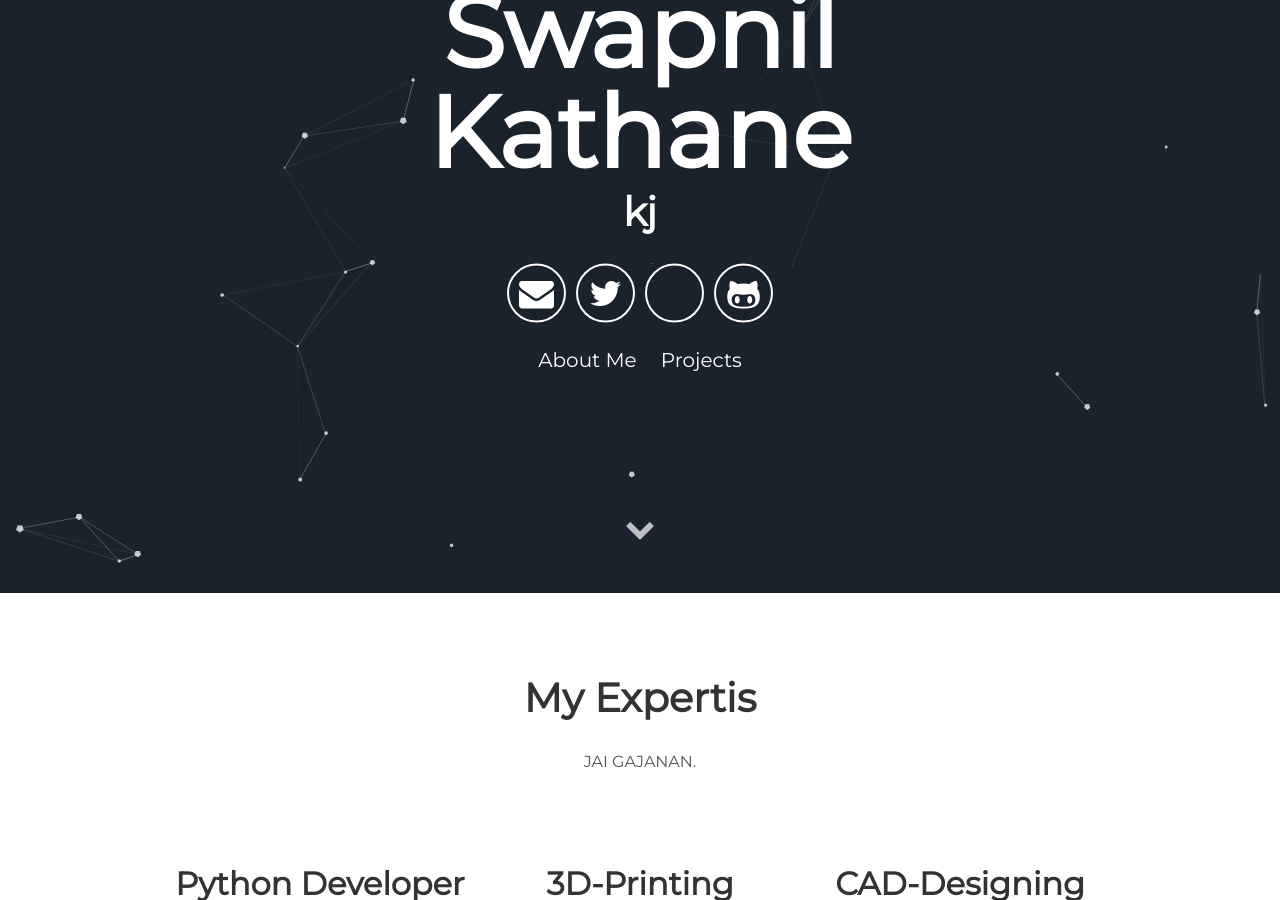
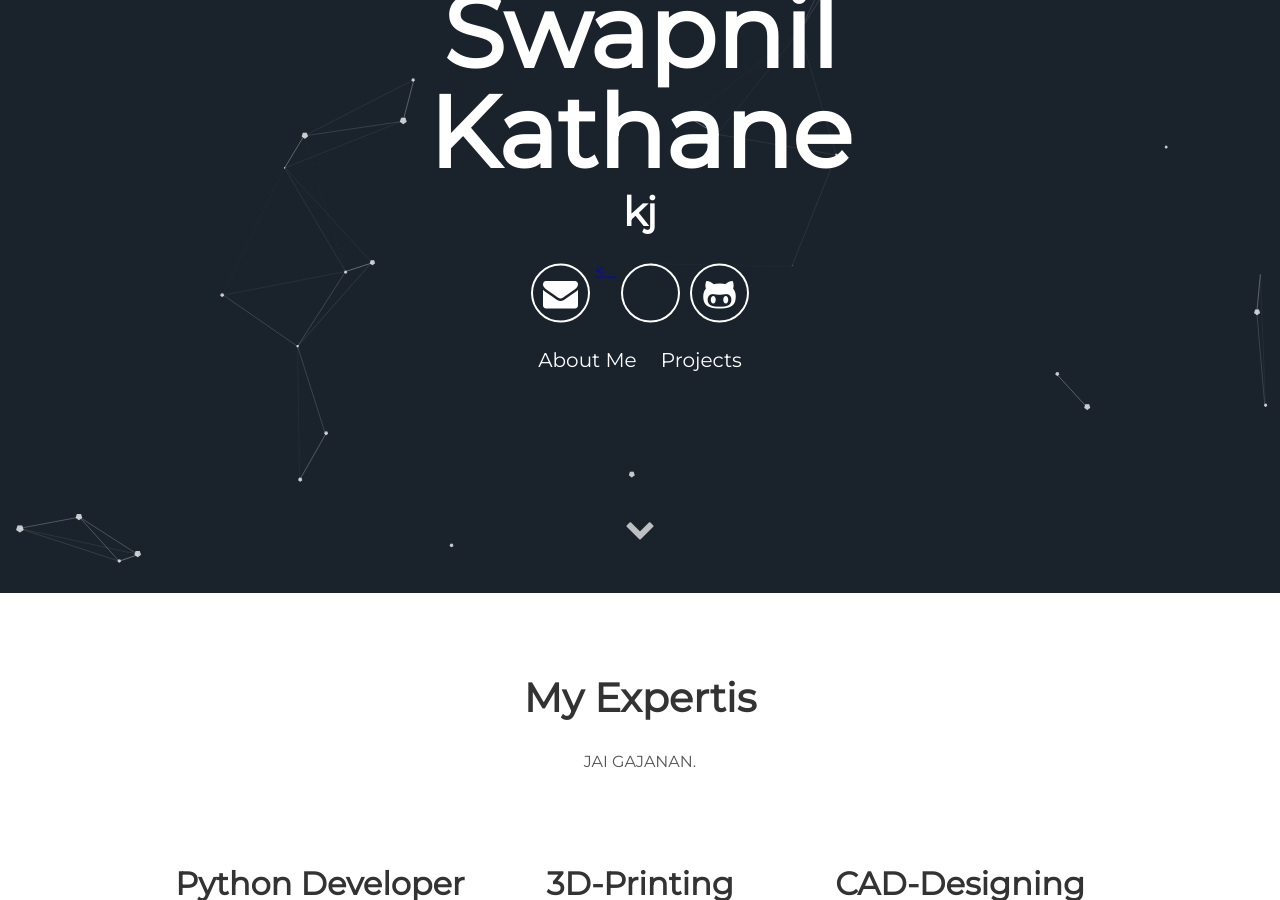
Before and after one commit to swapnilkathane/swapnilkathaneoldweb, a Jekyll site: the page built from index.html, in a window 1280 px wide and 900 px high, scrolled down 307 px. Built offline with Jekyll 4.4.1, drawn with Linux system fonts in a browser that asks for light colours.

Commit message:
Update header.html

```diff
--- a/_includes/header.html
+++ b/_includes/header.html
@@ -6,7 +6,7 @@
       </h1>
       <div class="header-icons">
         <a aria-label="Send email" href="#"><i class="icon fa fa-envelope"></i></a>
-        <a aria-label="My Twitter" target="_blank" href="#"><i class="icon fa fa-twitter" aria-hidden="true"></i></a>
+        <a aria-label="My Twitter" target="_blank" href="#"><<i class="fab fa-twitter" aria-hidden="true"></i></a>
         <a aria-label="My Google Plus" target="_blank" href="#"><i class="icon fa fa-linkdean" aria-hidden="true"></i></a>
         <a aria-label="My Github" target="_blank" href="#"><i class="icon fa fa-github-alt" aria-hidden="true"></i></a>
       </div>
```
